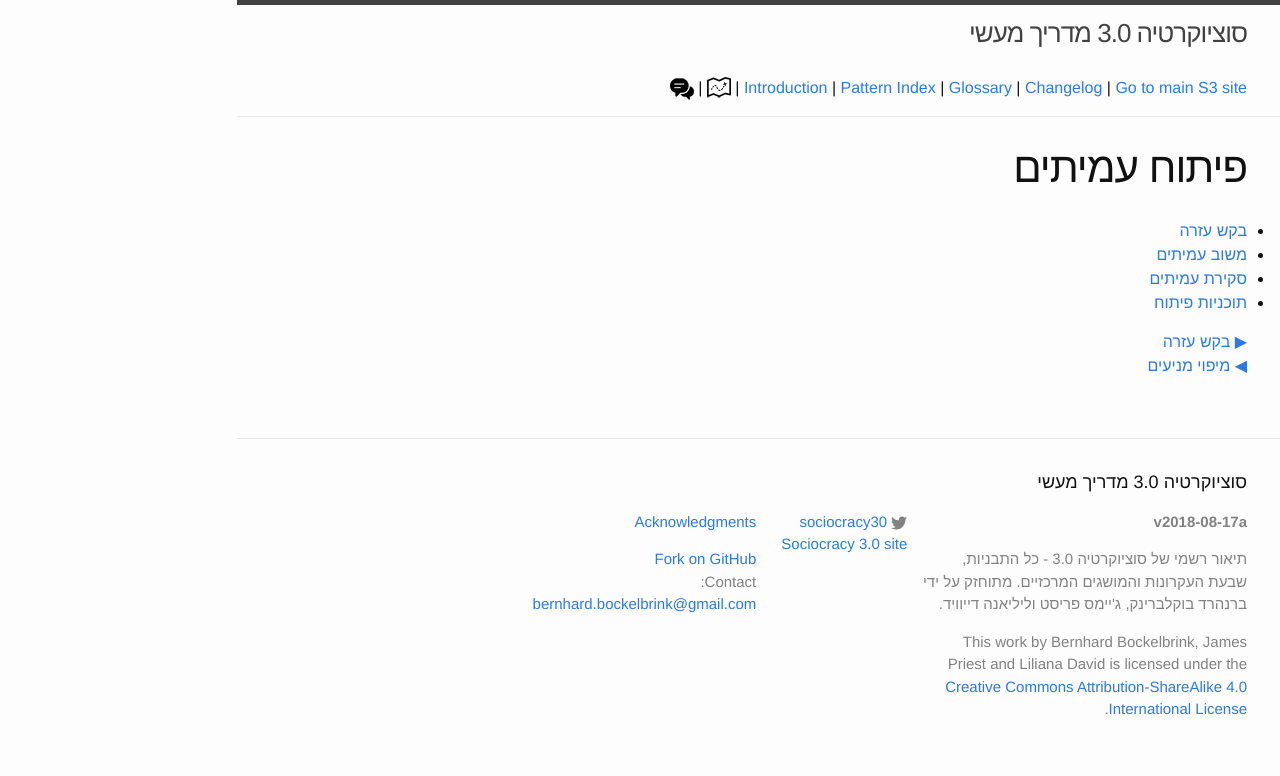
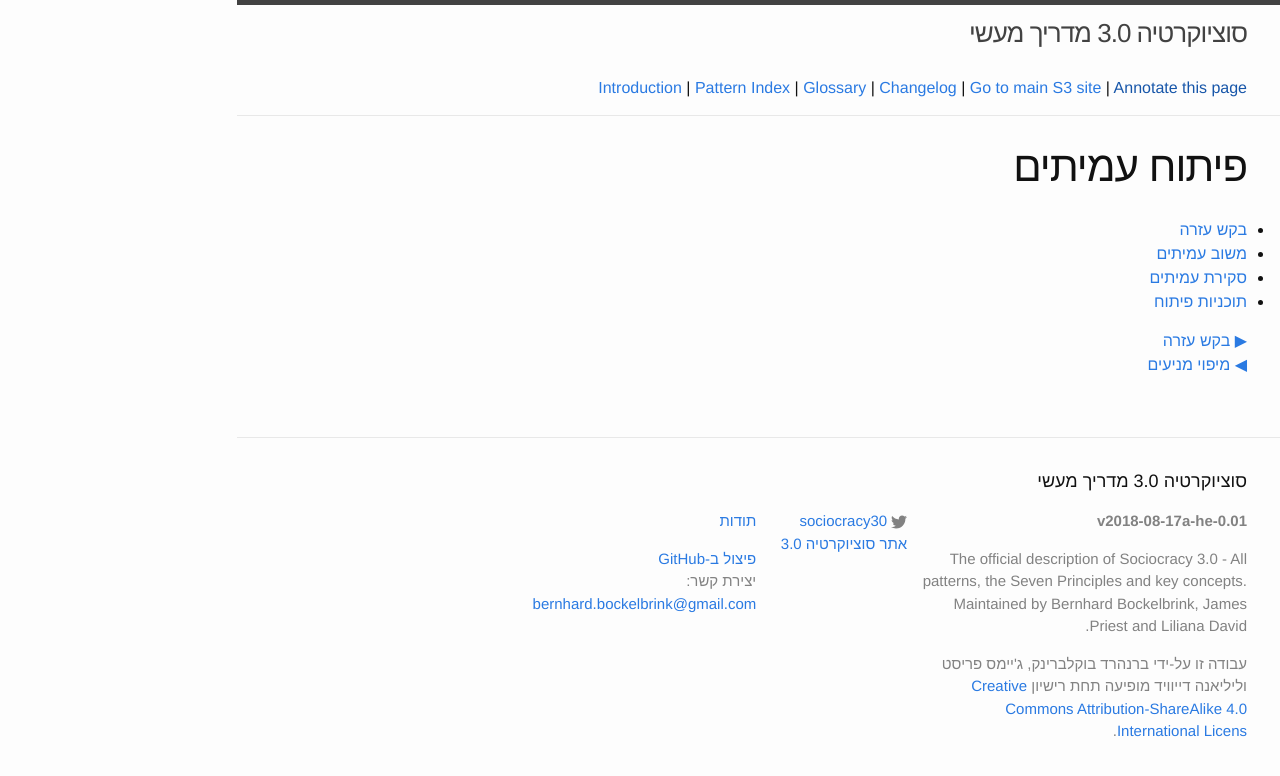
Before and after one commit to S3-working-group/s3-practical-guide-hebrew, a Jekyll site: the page built from docs/peer-development.md, in a window 1280 px wide. Shown: the top 776 px of the page. Built offline with Jekyll 4.4.1, drawn with Linux system fonts in a browser that asks for light colours.

Commit message:
pdf and epub builds, templates

```diff
--- a/docs/_config.yml
+++ b/docs/_config.yml
@@ -2,7 +2,7 @@
 title: סוציוקרטיה 3.0 מדריך מעשי
 email: bernhard.bockelbrink@gmail.com
 description: > # this means to ignore newlines until "baseurl:"
-   תיאור רשמי של סוציוקרטיה 3.0 - כל התבניות, שבעת העקרונות והמושגים המרכזיים. מתוחזק על ידי ברנהרד בוקלברינק, ג'יימס פריסט וליליאנה דייוויד.
+   The official description of Sociocracy 3.0 - All patterns, the Seven Principles and key concepts. Maintained by Bernhard Bockelbrink, James Priest and Liliana David.
 
 baseurl: "" # the subpath of your site, e.g. /blog
 url: "http://s3-working-group.github.io" # the base hostname & protocol for your site
--- a/docs/_includes/footer.html
+++ b/docs/_includes/footer.html
@@ -8,9 +8,9 @@
     <div class="footer-col-wrapper">
       <div class="footer-col footer-col-1">
         <ul class="contact-list">
-          <li><a href="acknowledgments.html">Acknowledgments</a></p></li>
-          <li><a href="https://github.com/S3-working-group/s3patterns">Fork on GitHub</a></li>
-          <li>Contact:<br/><a href="mailto:{{ site.email }}">{{ site.email }}</a></li>
+          <li><a href="acknowledgments.html">תודות</a></p></li>
+          <li><a href="https://github.com/S3-working-group/s3patterns">פיצול ב-GitHub</a></li>
+          <li>יצירת קשר:<br/><a href="mailto:{{ site.email }}">{{ site.email }}</a></li>
         </ul>
       </div>
 
@@ -27,14 +27,14 @@
             {% include icon-twitter.html username=site.twitter_username %}
           </li>
           {% endif %}
-          <li><a href=https://sociocracy30.org">Sociocracy 3.0 site</a></li>
+          <li><a href="https://sociocracy30.org&quot;">אתר סוציוקרטיה 3.0</a></li>
         </ul>
       </div>
 
       <div class="footer-col footer-col-3">
-        <p><strong>v2018-08-17a</strong></p>
+        <p><strong>v2018-08-17a-he-0.01</strong></p>
         <p>{{ site.description }}</p>
-        <p>This work by Bernhard Bockelbrink, James Priest and Liliana David is licensed under the <a href="http://creativecommons.org/licenses/by-sa/4.0/](http://creativecommons.org/licenses/by-sa/4.0/">Creative Commons Attribution-ShareAlike 4.0 International License</a>.</p>
+        <p>עבודה זו על-ידי ברנהרד בוקלברינק, ג'יימס פריסט וליליאנה דייוויד מופיעה תחת רישיון <a href="http://creativecommons.org/licenses/by-sa/4.0/](http://creativecommons.org/licenses/by-sa/4.0/">Creative Commons Attribution-ShareAlike 4.0 International Licens</a>.</p>
       </div>
     </div>
 
--- a/docs/_includes/header.html
+++ b/docs/_includes/header.html
@@ -1,6 +1,10 @@
 <header class="site-header">
+
   <div class="wrapper">
+
     <p><a class="site-title" href="{{ site.baseurl }}/">{{ site.title }}</a></p>
-    <p><a href="introduction.html">Introduction</a> | <a href="pattern-index.html">Pattern Index</a> | <a href="glossary.html">Glossary</a> | <a href="changelog.html">Changelog</a> | <a href="https://sociocracy30.org">Go to main S3 site</a> | <a href="map.html" ><img src="img/map.png" title="Use the pattern map to jump to another pattern." /></a> <span id="annotate-span">| <a href="" id="annotate-link"><img src="img/feedback.png" title="Annotate this page with hypothes.is. Click here, wait for the page to reload, then you can highlight text and add public comments. You will need to set up a free account at hypothes.is." /></a></span>
+
+    <p><a href="introduction.html">Introduction</a> | <a href="pattern-index.html">Pattern Index</a> | <a href="glossary.html">Glossary</a> | <a href="changelog.html">Changelog</a> | <a href="https://sociocracy30.org">Go to main S3 site</a> | <a href="" id="annotate-button">Annotate this page</a>
+
   </div>
 </header>
```
Also changed, not shown: templates/epub--master.md (+2 -1 lines), 1 other file.
